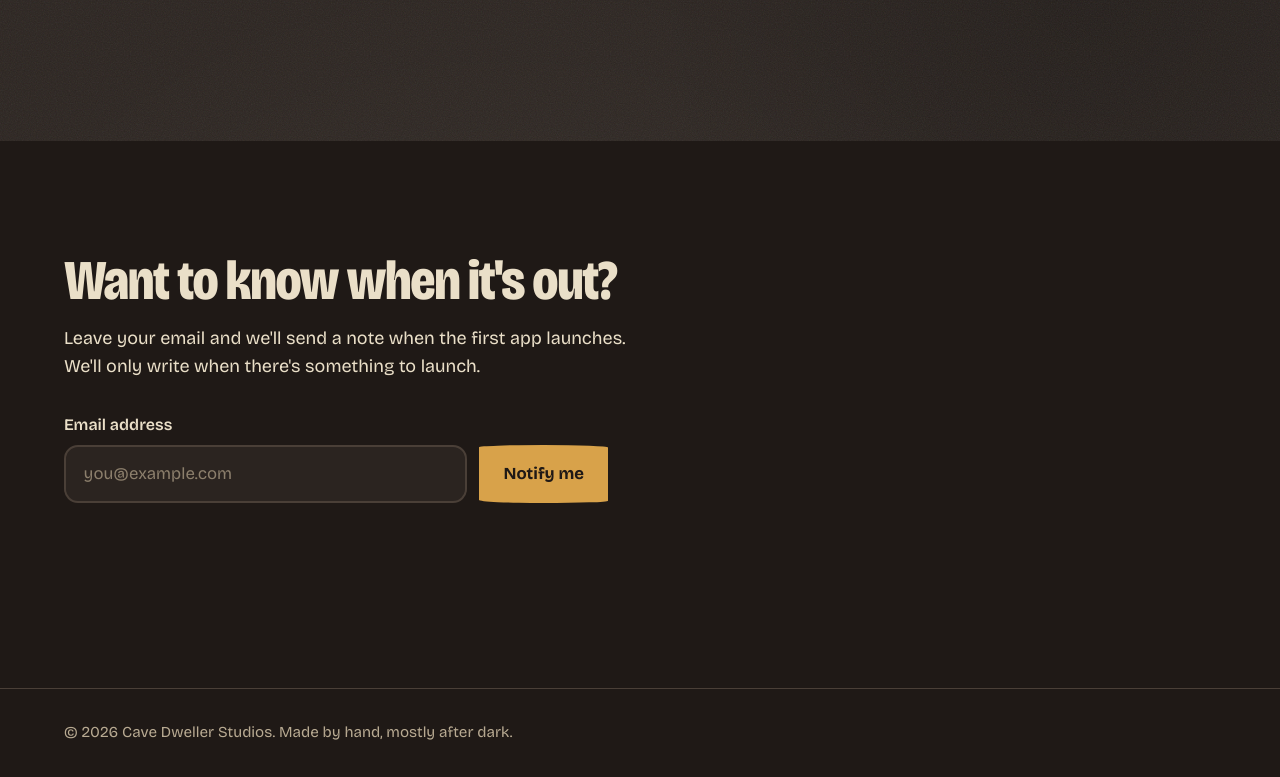
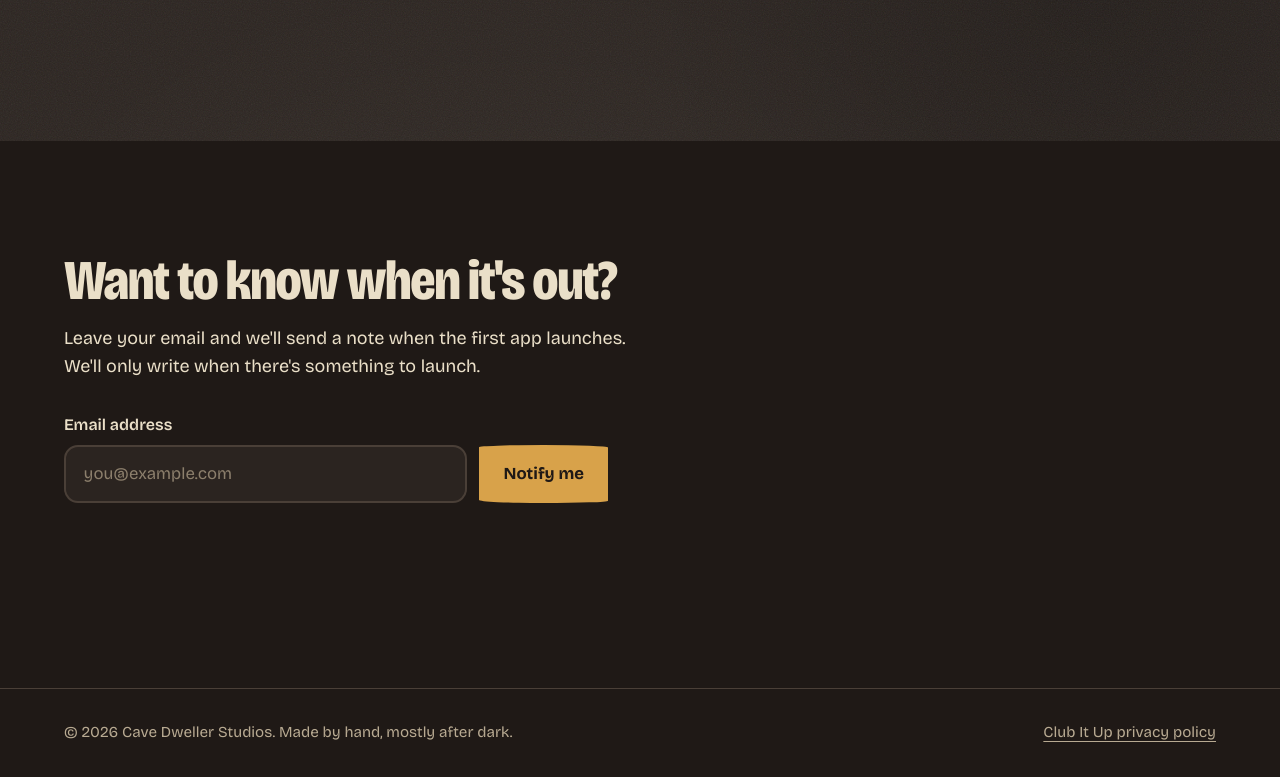
Before and after one commit to vashspike2/cavedwellerstudio, a plain HTML site: page index.html in a window 1280 px wide. Shown: the part 1287-2064 px from the top of the page. Drawn offline with nearby package versions, Linux system fonts and the light colour scheme.

Commit message:
Update index.html

```diff
--- a/index.html
+++ b/index.html
@@ -312,7 +312,20 @@
       font-size: .95rem;
       color: var(--bone-dim);
     }
-    .site-footer p { max-width: 72rem; margin: 0 auto; }
+    .footer-inner {
+      max-width: 72rem;
+      margin: 0 auto;
+      display: flex;
+      flex-wrap: wrap;
+      justify-content: space-between;
+      gap: .75rem 2rem;
+    }
+    .site-footer p { margin: 0; }
+    .site-footer nav a {
+      color: var(--bone-dim);
+      text-underline-offset: .25em;
+    }
+    .site-footer nav a:hover { color: var(--bone); }
 
     @media (prefers-reduced-motion: reduce) {
       html { scroll-behavior: auto; }
@@ -473,7 +486,12 @@
   </main>
 
   <footer class="site-footer">
-    <p>&copy; <span id="year">2026</span> Cave Dweller Studios. Made by hand, mostly after dark.</p>
+    <div class="footer-inner">
+      <p>&copy; <span id="year">2026</span> Cave Dweller Studios. Made by hand, mostly after dark.</p>
+      <nav aria-label="Policies">
+        <a href="club-it-up/privacy/">Club It Up privacy policy</a>
+      </nav>
+    </div>
   </footer>
 
   <script>
```
